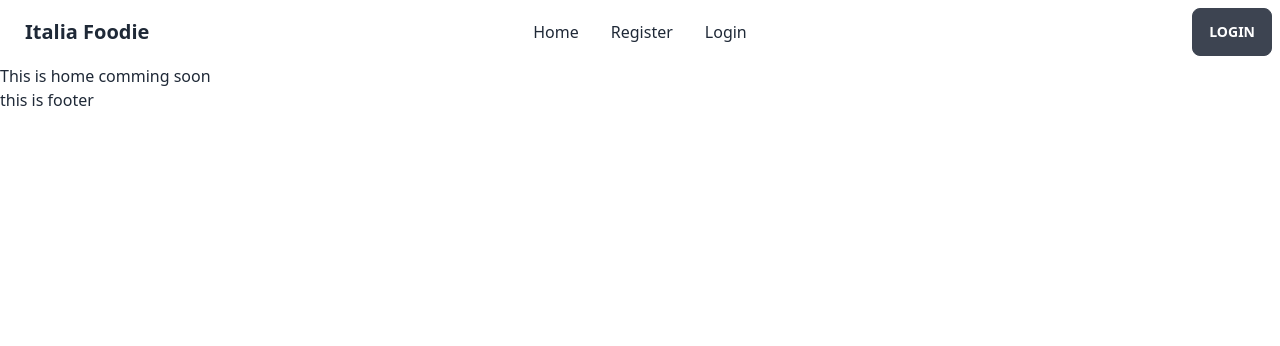
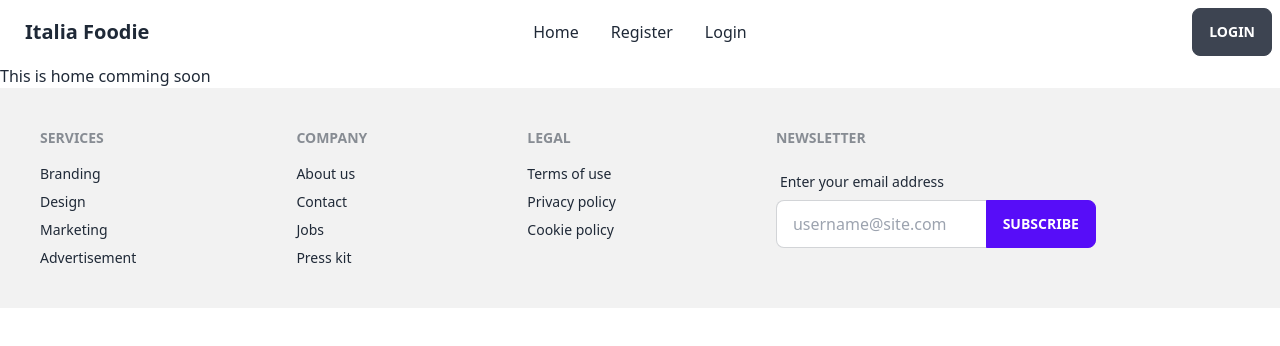
Before and after one commit to mehedi9868/italia-foodie, a React (Vite) app: page / in a window 1280 px wide. Shown: the top 346 px of the page. Built offline with nearby package versions, Linux system fonts and the light colour scheme.

Commit message:
add footer

```diff
--- a/src/components/Footer/Footer.jsx
+++ b/src/components/Footer/Footer.jsx
@@ -3,9 +3,40 @@
 
 const Footer = () => {
     return (
-        <div>
-            this is footer
-        </div>
+        <footer className="footer p-10 bg-base-200 text-base-content">
+            <div>
+                <span className="footer-title">Services</span>
+                <a className="link link-hover">Branding</a>
+                <a className="link link-hover">Design</a>
+                <a className="link link-hover">Marketing</a>
+                <a className="link link-hover">Advertisement</a>
+            </div>
+            <div>
+                <span className="footer-title">Company</span>
+                <a className="link link-hover">About us</a>
+                <a className="link link-hover">Contact</a>
+                <a className="link link-hover">Jobs</a>
+                <a className="link link-hover">Press kit</a>
+            </div>
+            <div>
+                <span className="footer-title">Legal</span>
+                <a className="link link-hover">Terms of use</a>
+                <a className="link link-hover">Privacy policy</a>
+                <a className="link link-hover">Cookie policy</a>
+            </div>
+            <div>
+                <span className="footer-title">Newsletter</span>
+                <div className="form-control w-80">
+                    <label className="label">
+                        <span className="label-text">Enter your email address</span>
+                    </label>
+                    <div className="relative">
+                        <input type="text" placeholder="username@site.com" className="input input-bordered w-full pr-16" />
+                        <button className="btn btn-primary absolute top-0 right-0 rounded-l-none">Subscribe</button>
+                    </div>
+                </div>
+            </div>
+        </footer>
     );
 };
 
```
